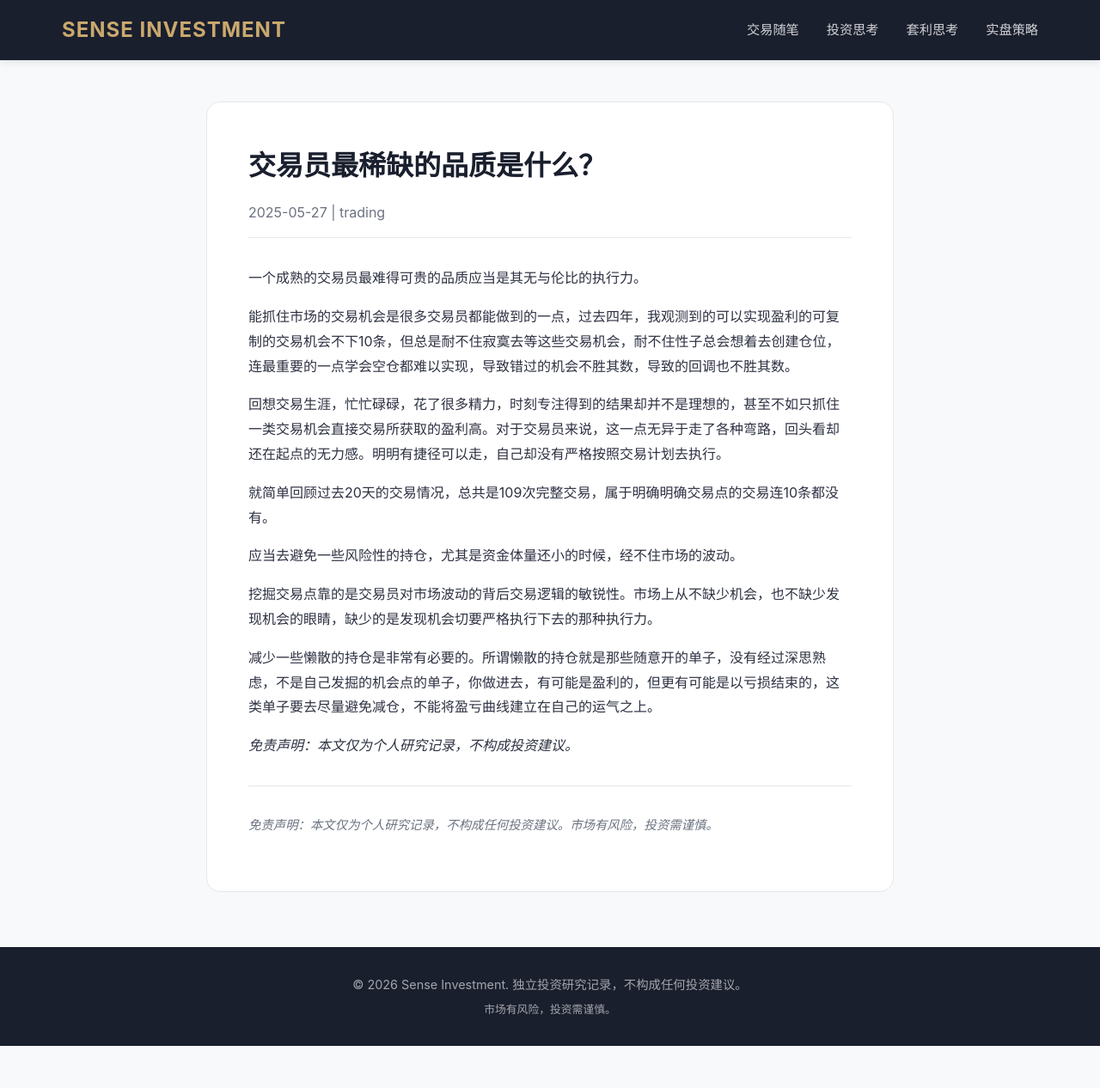
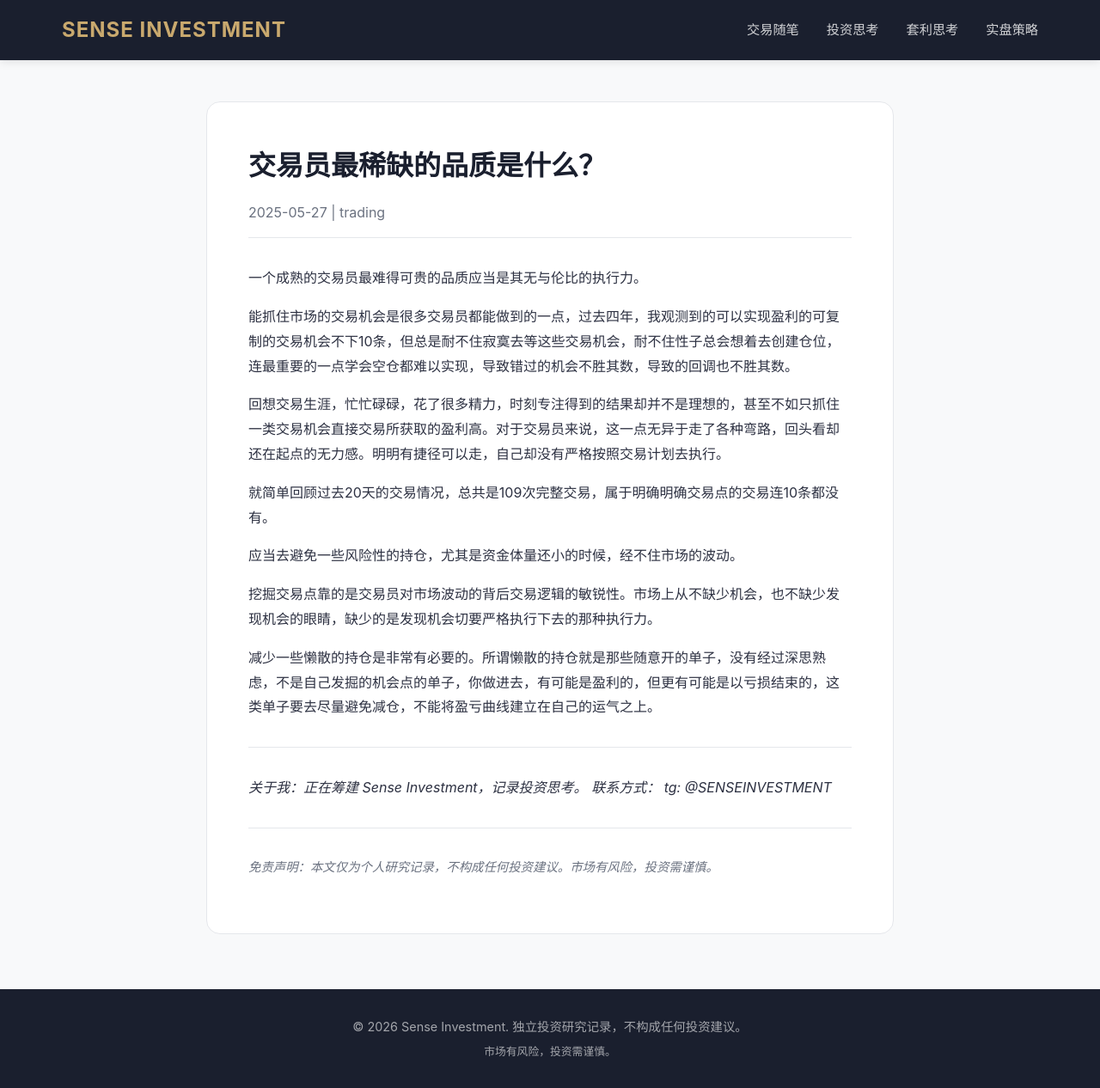
Before and after one commit to cryptoLbei/sense-blog, a Jekyll site: the page built from _posts/2025-05-27-交易员最稀缺的品质是什么？.md, in a window 1280 px wide and 1266 px high. Shown: the whole window at 86% size. Built offline with Jekyll 4.4.1, drawn with Linux system fonts in a browser that asks for light colours.

Commit message:
Update 2025-05-27-交易员最稀缺的品质是什么？.md

```diff
--- a/_posts/2025-05-27-交易员最稀缺的品质是什么？.md
+++ b/_posts/2025-05-27-交易员最稀缺的品质是什么？.md
@@ -19,4 +19,8 @@ categories: trading
 
 减少一些懒散的持仓是非常有必要的。所谓懒散的持仓就是那些随意开的单子，没有经过深思熟虑，不是自己发掘的机会点的单子，你做进去，有可能是盈利的，但更有可能是以亏损结束的，这类单子要去尽量避免减仓，不能将盈亏曲线建立在自己的运气之上。
 
-*免责声明：本文仅为个人研究记录，不构成投资建议。*
+
+---
+
+*关于我：正在筹建 Sense Investment，记录投资思考。*
+*联系方式： tg: @SENSEINVESTMENT*
```
